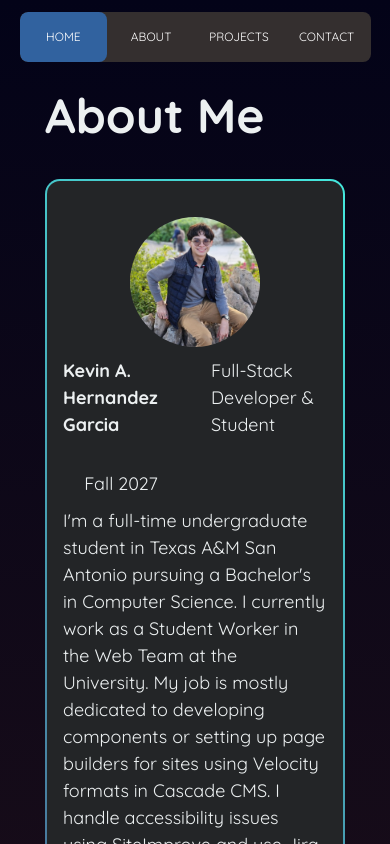
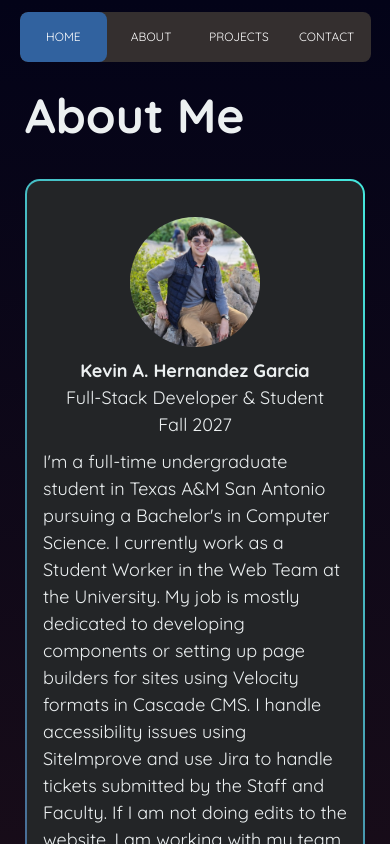
Before and after one commit to Alke-14/testWeb, a website: page about.html in a window 390 px wide. Shown: the top 844 px of the page. Drawn offline with nearby package versions, Linux system fonts and the light colour scheme.

Commit message:
fix: updated breakpoints and changed display of cards

```diff
--- a/src/main.css
+++ b/src/main.css
@@ -378,14 +378,14 @@ p, a {
     }
 }
 
-@media screen and (max-width: 476px) {
+@media screen and (max-width: 500px) {
 
     .container-card p {
         font-size: 0.95rem;
     }
 
     .flip-card-back p {
-        font-size: 1rem;
+        font-size: 0.9rem;
     }
 
     .contact {
@@ -421,23 +421,24 @@ p, a {
         padding: 20px;
     }
     .flip-card {
-        width: 170px;
-        height: 170px;
+        width: 150px;
+        height: 150px;
     }
     .flip-card img {
-        height: 170px;
-        width: 170px;
+        height: 150px;
+        width: 150px;
     }
 }
 
 @media screen and (max-width: 400px) {
     .box {
         display: grid;
-        grid-template-columns: 1fr 1fr;
+        gap: 0;
+        grid-template-columns: 1fr;
+        justify-items: center;
     }
 
     .max-w-6xl {
-        width: 350px;
         padding: 25px;
     }
 }
--- a/src/script.js
+++ b/src/script.js
@@ -4,7 +4,7 @@ import Swiper from "https://cdn.jsdelivr.net/npm/swiper@10/swiper-bundle.min.mjs
 const swiper = new Swiper('.swiper', {
   direction: 'horizontal',
   slidesPerView: "auto",
-  initialSlide: 2,
+  initialSlide: 4,
   spaceBetween: 30,
   centeredSlides: true,
   autoplay: {
@@ -12,13 +12,12 @@ const swiper = new Swiper('.swiper', {
     disableOnInteraction: false,
   },
   loop: false,
-  effect:'coverflow',
-  coverflowEffect: {
-    rotate: 0,
-    stretch: 80,
-    depth: 350,
-    modifier: 1,
-    slideShadows: true,
+  effect:'cards',
+  cardsEffect: {
+    slideshadows:true,
+    perSlideRotate: 2,
+    perSlideOffset: 8,
+    rotate: true
   },
   pagination: {
     el: '.swiper-pagination',
```
